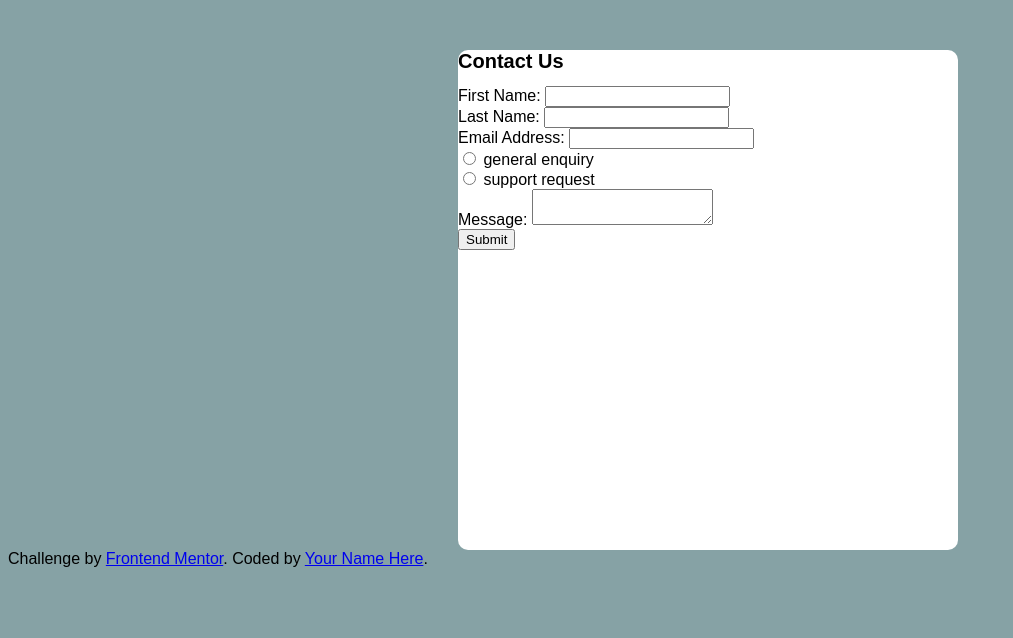
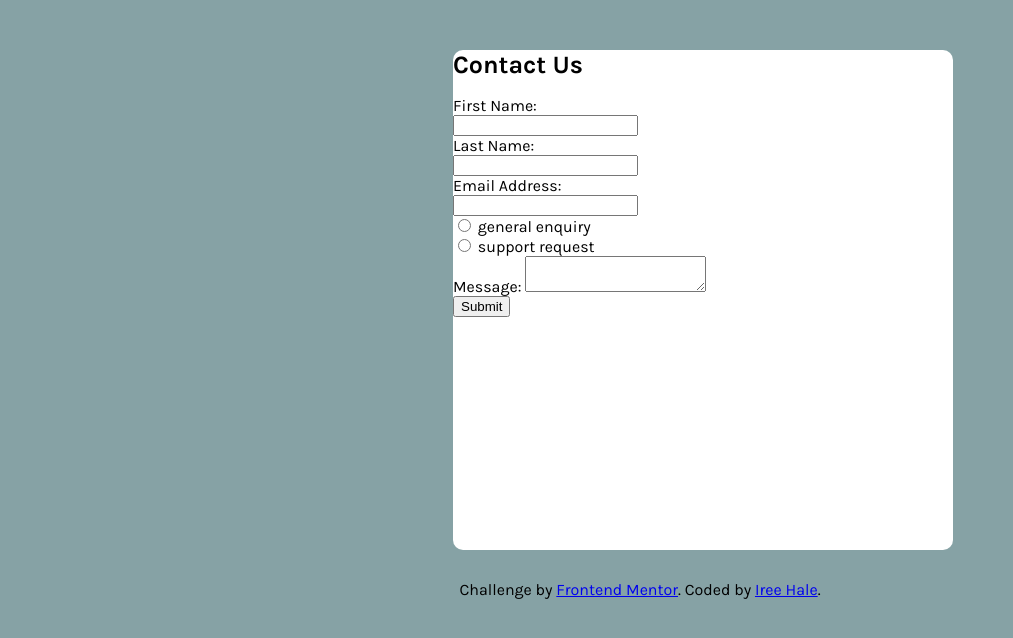
Before and after one commit to NightWing3099/contact-form, a plain HTML site: page index.html in a window 1280 px wide. Shown: the whole page, without its empty margins (0-1013 px from the left). Drawn offline with Linux system fonts and the light colour scheme.

Commit message:
making changes to the layout of forms through html first then will start adding styles and javascript

```diff
--- a/index.html
+++ b/index.html
@@ -6,6 +6,9 @@
 
   <link rel="icon" type="image/png" sizes="32x32" href="./assets/images/favicon-32x32.png">
   <link rel="stylesheet" href="./styles.css">
+  <link rel="preconnect" href="https://fonts.googleapis.com">
+  <link rel="preconnect" href="https://fonts.gstatic.com" crossorigin>
+  <link href="https://fonts.googleapis.com/css2?family=Karla:ital,wght@0,200..800;1,200..800&display=swap" rel="stylesheet">
 
   <title>Contact form</title>
 </head>
@@ -16,15 +19,15 @@
     <div class="form-container">
       <form id="contact-form" action="submit.php" method="post">
         <div>
-          <label for="name">First Name:</label>
+          <label for="name">First Name:</label><br/>
           <input type="text" id="name" name="name" required>
         </div>
         <div>
-          <label for="name">Last Name:</label>
+          <label for="name">Last Name:</label><br/>
           <input type="text" id="name" name="name" required>
         </div>
         <div>
-          <label for="email">Email Address:</label>
+          <label for="email">Email Address:</label><br/>
           <input type="email" id="email" name="email" required>
         </div>
         <div>
@@ -50,7 +53,7 @@
   </div>
   <div class="attribution">
     Challenge by <a href="https://www.frontendmentor.io?ref=challenge">Frontend Mentor</a>.
-    Coded by <a href="#">Your Name Here</a>.
+    Coded by <a href="#">Iree Hale</a>.
   </div>
 </body>
 </html>
--- a/styles.scss
+++ b/styles.scss
@@ -10,11 +10,16 @@ body{
         height: 500px;
         width: 500px;
         border-radius: 10px;
-        margin: 50px 0px 0px 450px;
+        margin: 50px 0px 0px 445px;
 
 
         h1{
-            font-size: 20px;
+            font-size: 25px;
         }
     }
+
+    .attribution{
+        text-align: center;
+        margin-top: 30px;
+    }
 }
```
Also changed, not shown: styles.css, 1 other file.
